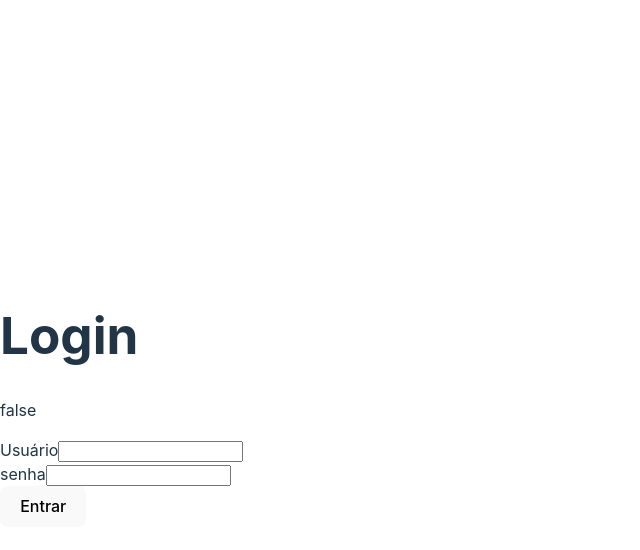
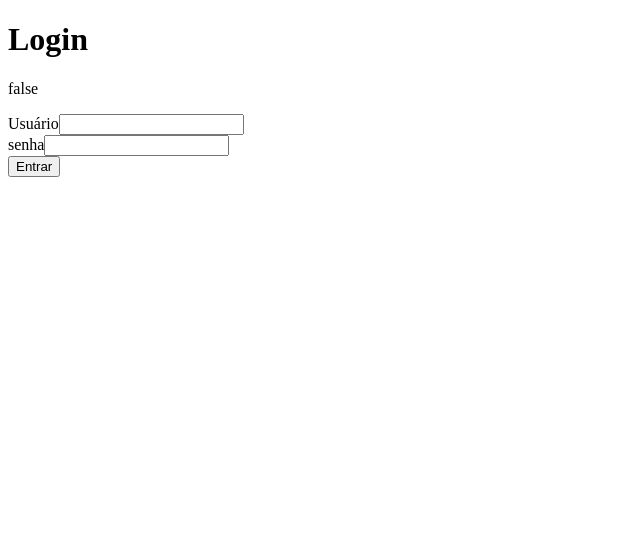
Before and after one commit to leufrasiojunior/dashboard_2clix, a React (Vite) app: page / in a window 1280 px wide. Shown: the top 550 px of the page, without its empty margins (0-640 px from the left). Built offline with nearby package versions, Linux system fonts and the light colour scheme.

Commit message:
Todas rotas OK

```diff
--- a/src/AppRoutes/AppRoutes.jsx
+++ b/src/AppRoutes/AppRoutes.jsx
@@ -6,7 +6,10 @@ import { useContext } from "react";
 
 const AppRoutes = () => {
     const Private = ({ children }) => {
-        const { authenticated } = useContext(AuthContext);
+        const { authenticated, isLoading } = useContext(AuthContext);
+        if (isLoading) {
+            return <div>Carregando...</div>
+        }
         if (!authenticated) {
             return <Navigate to="/" />
         }
--- a/src/Pages/HomePage/index.jsx
+++ b/src/Pages/HomePage/index.jsx
@@ -1,8 +1,18 @@
 import React from 'react'
+import { useContext } from 'react'
+import { AuthContext } from '../../contexts/auth'
+function HomePage() {
 
-function HomePage() {
+    const { logout } = useContext(AuthContext);
+
+    const handleLogout = () => {
+        logout();
+    }
     return (
-        <div>HomePage Novo</div>
+        <>
+            <div>HomePage Novo</div>
+            <button onClick={handleLogout}>Logout</button>
+        </>
     )
 }
 
--- a/src/contexts/auth.jsx
+++ b/src/contexts/auth.jsx
@@ -1,25 +1,45 @@
-import { createContext, useState } from "react";
+import { createContext, useState, useEffect } from "react";
 import { useNavigate } from "react-router-dom";
 
 export const AuthContext = createContext();
 
 export const AuthProvider = ({ children }) => {
+
     const navigate = useNavigate();
     const [user, setUser] = useState(null);
+    const [isLoading, setisLoading] = useState(true);
+
+    useEffect(() => {
+        const recoveredUser = localStorage.getItem("user");
+        if (recoveredUser) {
+            setUser(JSON.parse(recoveredUser))
+        }
+        setisLoading(false)
+    }, [])
+
     const newLogin = (usuario, senha) => {
+
+        const loggedUser = {
+            id: '123',
+            login: ''
+        }
+
+        localStorage.setItem('user', JSON.stringify(loggedUser));
+
         if (senha === "secret") {
-            setUser({ id: '123', usuario })
+            setUser(loggedUser)
             navigate("/home")
         }
     }
     const logout = () => {
         console.log('logout');
+        localStorage.clear();
         setUser(null);
         navigate("/")
     };
     return (
         <AuthContext.Provider
-            value={{ authenticated: !!user, user, newLogin }}        >
+            value={{ authenticated: !!user, user, isLoading, newLogin, logout }}        >
             {children}
         </AuthContext.Provider>
     )
--- a/src/index.css
+++ b/src/index.css
@@ -1,4 +1,4 @@
-:root {
+/* :root {
   font-family: Inter, system-ui, Avenir, Helvetica, Arial, sans-serif;
   line-height: 1.5;
   font-weight: 400;
@@ -66,4 +66,4 @@ button:focus-visible {
   button {
     background-color: #f9f9f9;
   }
-}
+} */
```
